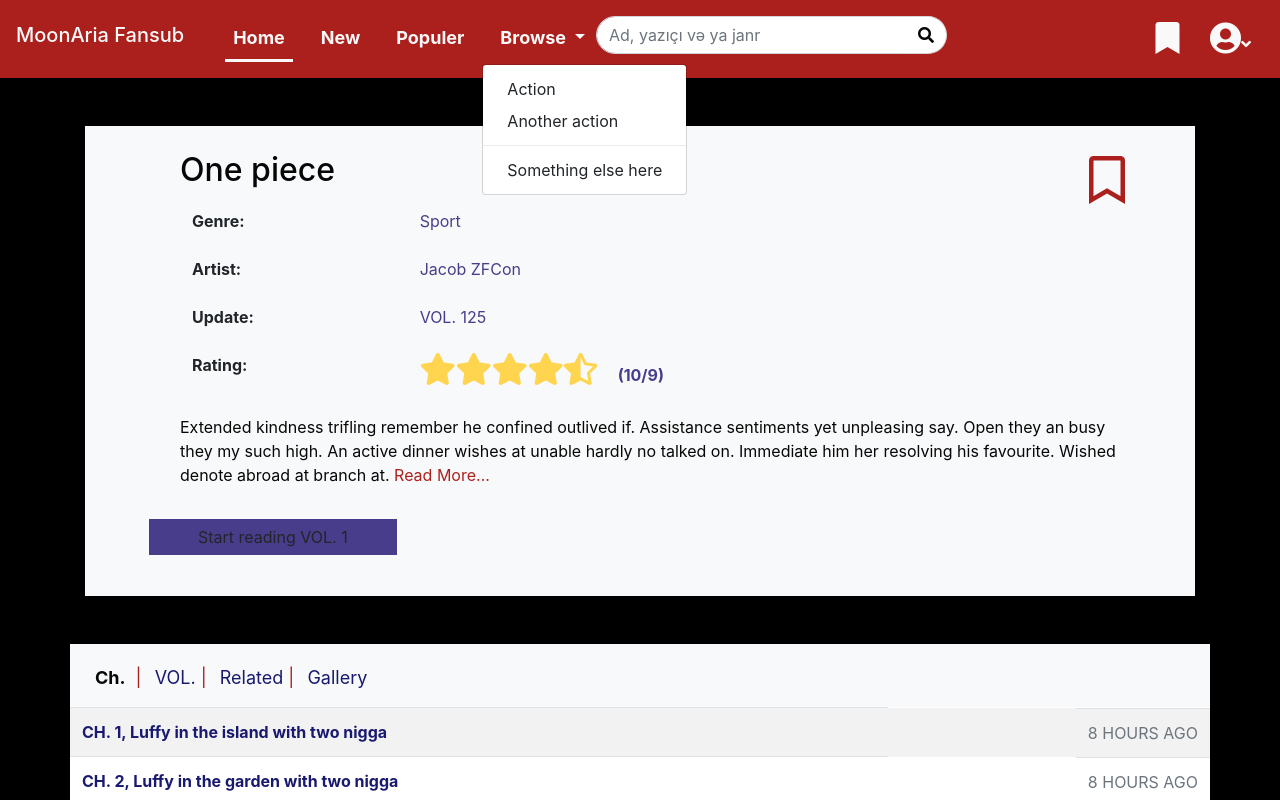
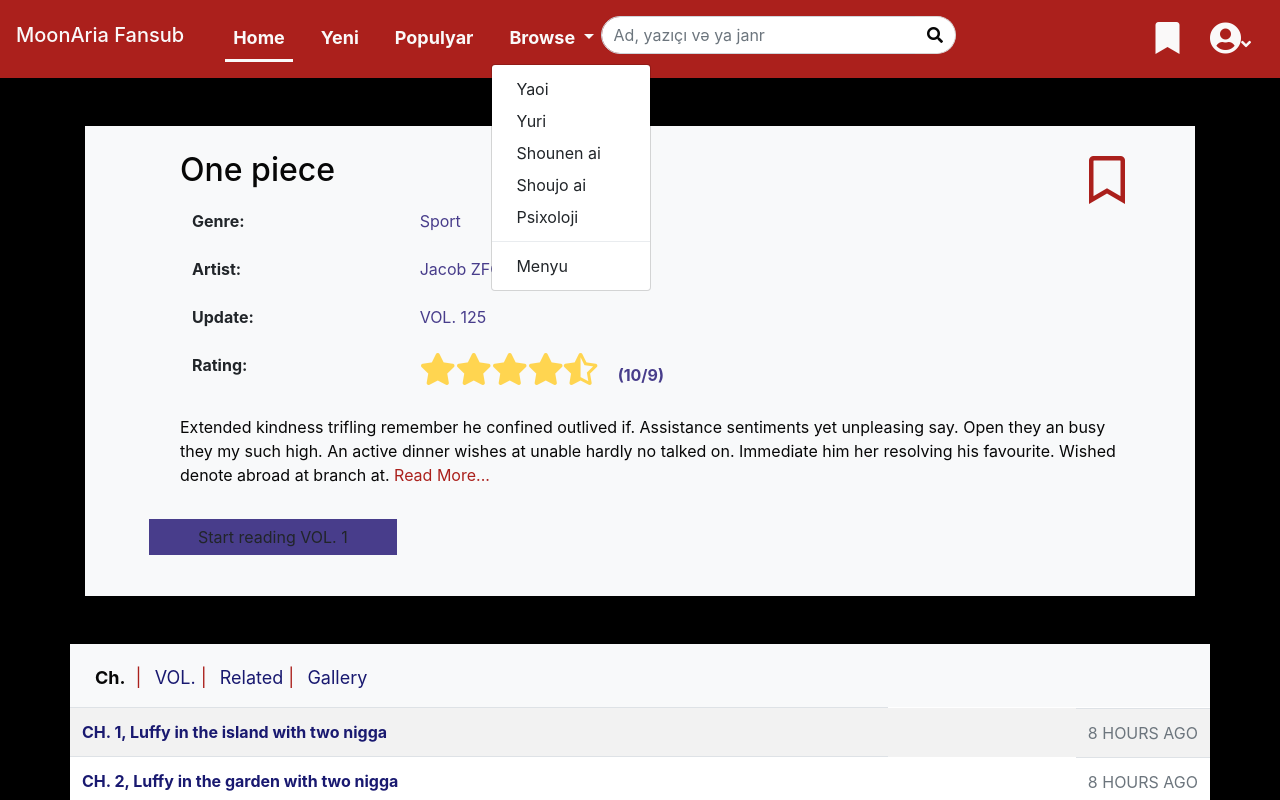
Before and after one commit to MoonAriaFansub/MoonAria-Fansub, a plain HTML site: page details.html in a window 1280 px wide. Both pictures are taken after a click on the button "Browse". Shown: the top 800 px of the page. Drawn offline with nearby package versions, Linux system fonts and the light colour scheme; files that its build step writes are made by us from their sources; files whose address does not match are found by name.

Commit message:
Update details.html
kk yeniliklər

```diff
--- a/details.html
+++ b/details.html
@@ -29,10 +29,10 @@
                                         class="sr-only">(current)</span></a>
                             </li>
                             <li class="nav-item">
-                                <a class="nav-link" href="#">New</a>
+                                <a class="nav-link" href="#">Yeni</a>
                             </li>
                             <li class="nav-item">
-                                <a class="nav-link" href="#">Populer</a>
+                                <a class="nav-link" href="#">Populyar</a>
                             </li>
                             <li class="nav-item dropdown">
                                 <a class="nav-link dropdown-toggle" href="#" id="navbarDropdown" role="button"
@@ -40,10 +40,13 @@
                                     Browse
                                 </a>
                                 <div class="dropdown-menu" aria-labelledby="navbarDropdown">
-                                    <a class="dropdown-item" href="#">Action</a>
-                                    <a class="dropdown-item" href="#">Another action</a>
+                                    <a class="dropdown-item" href="#">Yaoi</a>
+                                    <a class="dropdown-item" href="#">Yuri</a>
+                                    <a class="dropdown-item" href="#">Shounen ai</a>
+                                    <a class="dropdown-item" href="#">Shoujo ai</a>
+                                    <a class="dropdown-item" href="#">Psixoloji</a>
                                     <div class="dropdown-divider"></div>
-                                    <a class="dropdown-item" href="#">Something else here</a>
+                                    <a class="dropdown-item" href="#">Menyu</a>
                                 </div>
                             </li>
                         </ul>
```
